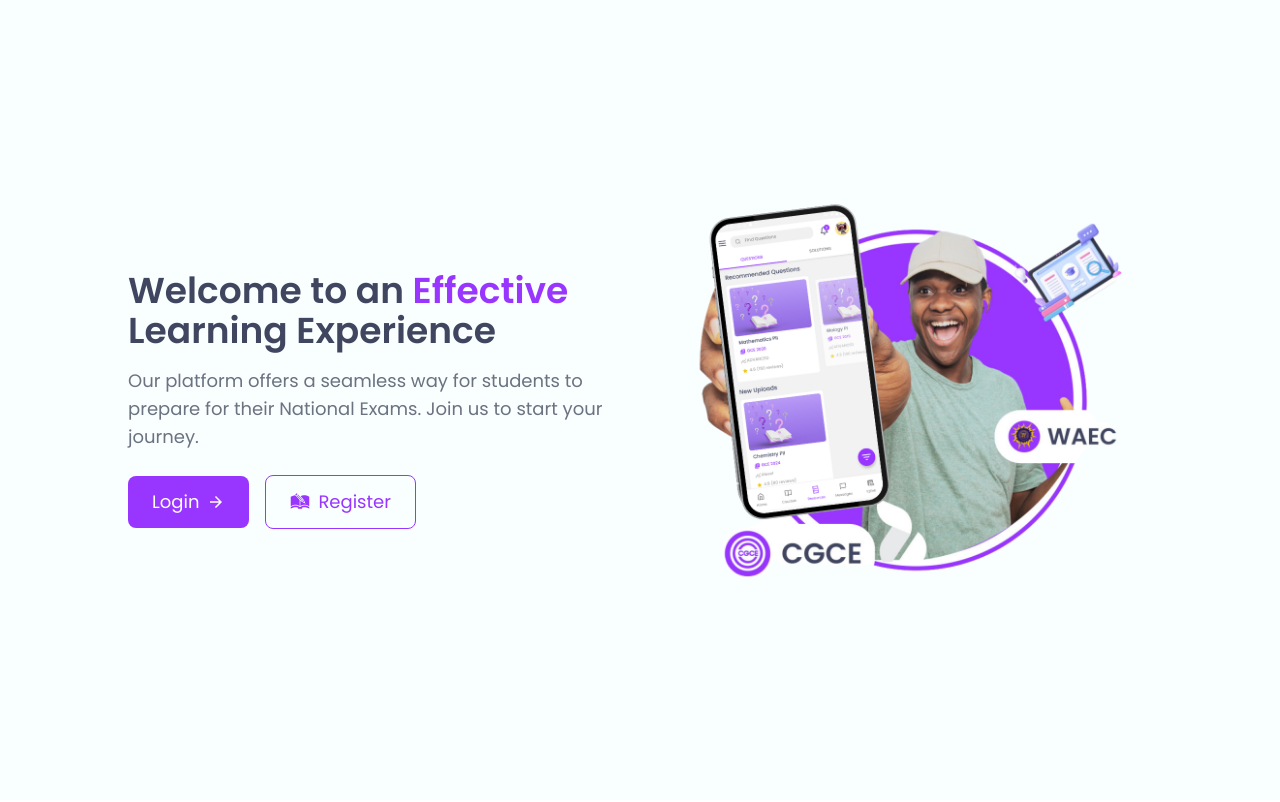
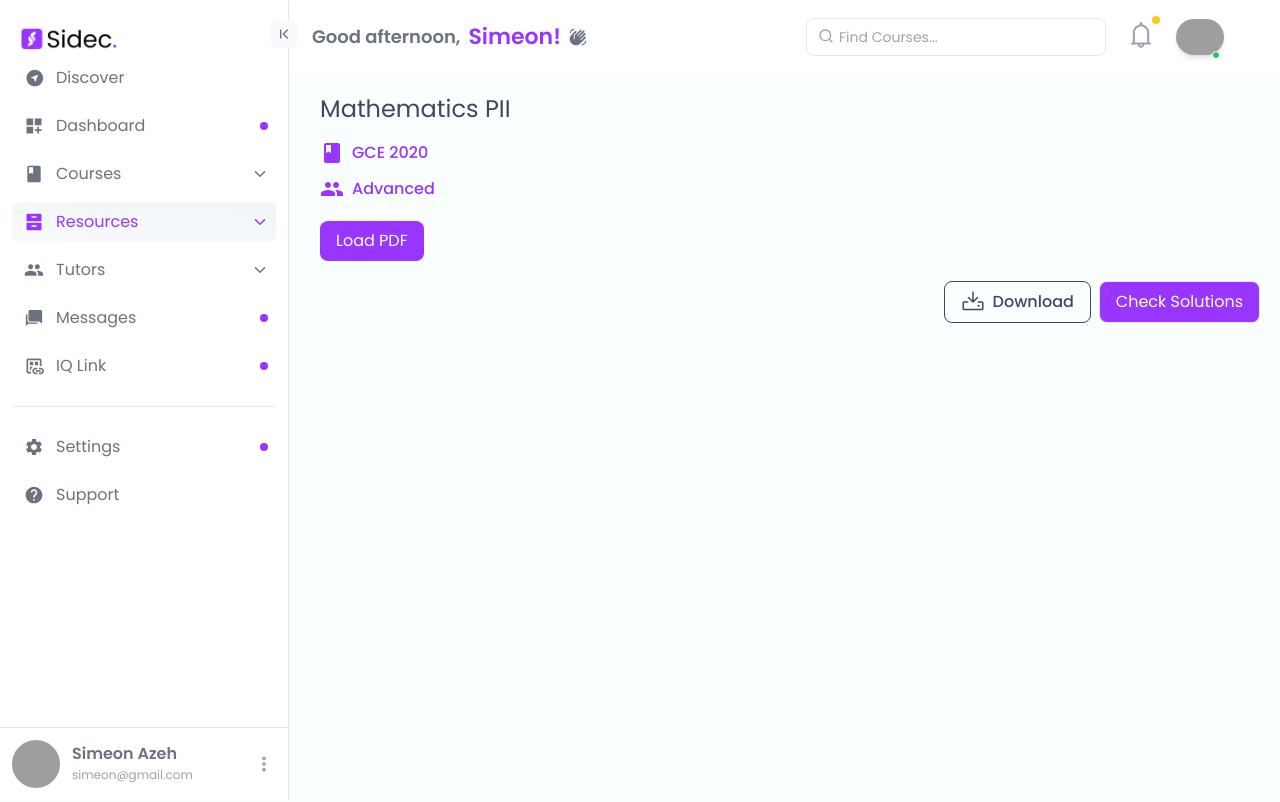
Before and after one commit to Simeon-Azeh/sidpreview, a React (Vite) app: page /resources/docs in a window 1280 px wide. Shown: the top 802 px of the page. Built offline with nearby package versions, Linux system fonts and the light colour scheme; grey boxes are pictures that could not be loaded.

Commit message:
added resources page to view questions and solutions

```diff
--- a/package.json
+++ b/package.json
@@ -23,10 +23,11 @@
     "react-confetti": "^6.1.0",
     "react-content-loader": "^7.0.2",
     "react-dom": "^18.3.1",
-    "react-icons": "^5.2.1",
+    "react-icons": "^5.3.0",
+    "react-pdf": "^9.1.0",
     "react-phone-input-2": "^2.15.1",
     "react-quill": "^2.0.0",
-    "react-router-dom": "^6.25.1",
+    "react-router-dom": "^6.26.1",
     "react-select": "^5.8.0",
     "react-select-country-list": "^2.2.3",
     "react-toggle": "^4.1.3",
--- a/src/App.jsx
+++ b/src/App.jsx
@@ -30,6 +30,7 @@ import ForgotPassword from './pages/Authentication/ForgotPass';
 import CourseEnrollment from './pages/Courses/CourseEnrollment';
 import Quiz from './pages/Resources/Quiz';
 import CourseMaterial from './pages/Courses/CourseMaterial';
+import ResourceDocs from './pages/Resources/ResourceDocs';
 
 
 function ScrollToTop() {
@@ -74,6 +75,7 @@ function App() {
        <Route path="/resources/questions" element={<Questions/>} />
        <Route path="/resources/solutions" element={<Solutions/>} />
        <Route path="/resources/tests" element={<TestPage/>} />
+       <Route path='/resources/docs' element={<ResourceDocs/>} />
        <Route path="/tests/quiz" element={<Quiz/>} />
        <Route path="/tutors" element={<Tutors/>} />
        <Route path="/tutors/science" element={<ScienceTutors/>} />
--- a/src/components/support/WelcomeMessage.jsx
+++ b/src/components/support/WelcomeMessage.jsx
@@ -10,7 +10,7 @@ const WelcomeMessage = () => (
         <img src={MocktestImg} alt="Mocktest" className="w-full object-cover" />
       </div>
       <div>
-        <h2 className="text-2xl font-semibold mb-2 text-[#404660]">Welcome to Sidec support!</h2>
+        <h2 className="text-2xl font-medium mb-2 text-[#404660]">Welcome to Sidec support!</h2>
         <p className='text-gray-500'>Get help <span className='text-[#9835ff] font-medium'>anytime.</span> Our customer support team will be happy to help. <span className='text-[#9835ff] font-medium'>help.</span></p>
         <div className="relative mt-4">
           <input type="text" className="w-full border p-1 px-4 text-[16px] text-[#404660] rounded-md focus:outline-none pl-10" placeholder="How can we help you?" />
--- /dev/null
+++ b/src/pages/Resources/ResourceDocs.jsx
@@ -0,0 +1,145 @@
+import React, { useState } from 'react';
+import Sidebar, { SidebarItem, DropdownItem } from '../../components/Sidebar';
+import { MdDashboardCustomize, MdPeople, MdBook, MdSettings, MdHelp } from 'react-icons/md';
+import { RiCompassDiscoverFill, RiArchiveDrawerFill } from 'react-icons/ri';
+import { IoMdChatbubbles } from 'react-icons/io';
+import { MdOutlineDatasetLinked } from 'react-icons/md';
+import Navbar from '../../components/Navbar';
+import { Link } from 'react-router-dom';
+import { PiDownload } from "react-icons/pi";
+
+function ResourceDocs() {
+  document.title = "Resource Docs";
+  const [loadPDF, setLoadPDF] = useState(false);
+
+  const handleLoadPDF = () => {
+    setLoadPDF(true);
+  };
+
+  return (
+    <div className="flex h-screen font-poppins">
+      <div className='z-40'>
+        <Sidebar>
+          <Link to="/discover">
+            <SidebarItem icon={<RiCompassDiscoverFill size={20} />} text="Discover" />
+          </Link>
+          <Link to="/dashboard">
+            <SidebarItem icon={<MdDashboardCustomize size={20} />} text="Dashboard" alert />
+          </Link>
+
+          <SidebarItem icon={<MdBook size={20} />} text="Courses" >
+            <Link to="/courses">
+              <DropdownItem text="All" />
+            </Link>
+            <Link to="/courses/arts">
+              <DropdownItem text="Arts" />
+            </Link>
+            <Link to="/courses/science">
+              <DropdownItem text="Science" />
+            </Link>
+            <Link to="/courses/tech">
+              <DropdownItem text="Technology" />
+            </Link>
+            <Link to="/courses/specialization">
+              <DropdownItem text="Specialization" />
+            </Link>
+          </SidebarItem>
+
+          <SidebarItem icon={<RiArchiveDrawerFill size={20} />} text="Resources" active>
+            <Link to="/resources">
+              <DropdownItem text="All" />
+            </Link>
+            <Link to="/resources/questions">
+              <DropdownItem text="Questions" />
+            </Link>
+            <Link to="/resources/solutions">
+              <DropdownItem text="Solutions" />
+            </Link>
+            <Link to="/resources/tests">
+              <DropdownItem text="Test" />
+            </Link>
+          </SidebarItem>
+
+          <SidebarItem icon={<MdPeople size={20} />} text="Tutors">
+            <Link to="/tutors">
+              <DropdownItem text="All" />
+            </Link>
+            <Link to="/tutors/science">
+              <DropdownItem text="Science" />
+            </Link>
+            <Link to="/tutors/arts">
+              <DropdownItem text="Arts" />
+            </Link>
+            <Link to="/tutors/technology">
+              <DropdownItem text="Tech" />
+            </Link>
+            <Link to="/tutors/specialization">
+              <DropdownItem text="Specialization" />
+            </Link>
+          </SidebarItem>
+
+          <Link to="/messages">
+            <SidebarItem icon={<IoMdChatbubbles size={20} />} text="Messages" alert />
+          </Link>
+          <Link to="/iqlink">
+            <SidebarItem icon={<MdOutlineDatasetLinked size={20} />} text="IQ Link" alert />
+          </Link>
+          <hr className='my-4' />
+          <Link to="/settings">
+            <SidebarItem icon={<MdSettings size={20} />} text="Settings" alert />
+          </Link>
+          <Link to="/support">
+            <SidebarItem icon={<MdHelp size={20} />} text="Support" />
+          </Link>
+        </Sidebar>
+      </div>
+
+      <div className="flex-1 overflow-y-auto">
+        <div className="sticky top-0 z-10">
+          <Navbar />
+        </div>
+
+        <div className="w-full mx-auto lg:pl-16 p-5">
+          <h2 className="text-2xl text-secondary mb-4 text-[#404660] font-poppins ">Mathematics PII</h2>
+          <div className="flex items-center text-[#9835ff] mb-3">
+            <MdBook className="mr-2" size={24} />
+            <span className="font-medium">GCE 2020</span>
+          </div>
+          <div className="flex items-center text-[#9835ff] mb-5 ">
+            <MdPeople className="mr-2" size={24} />
+            <span className="font-medium">Advanced</span>
+          </div>
+
+          {loadPDF ? (
+            <iframe
+              src="https://drive.google.com/file/d/1s1JaLCIy3BCcNnYrwMJMmW-l56K8jDxg/preview"
+              className="w-full h-[70vh] lg:h-[100vh] bg-white rounded-lg mb-5"
+              title="Mathematics PII"
+              frameBorder="0"
+              allowFullScreen
+            />
+          ) : (
+            <button
+              className="bg-[#9835ff] text-[#fff] py-2 px-4 rounded-lg mb-5"
+              onClick={handleLoadPDF}
+            >
+              Load PDF
+            </button>
+          )}
+
+          <div className="flex lg:justify-end gap-2">
+            <button className="bg-primary text-[#404660] flex items-center py-2 px-4 rounded-lg font-medium border border-[#404660] hover:translate-y-[-5px] duration-300">
+              <PiDownload className="mr-2" size={24} />
+              <span>Download</span>
+            </button>
+            <button className="bg-[#9835ff] text-white border border-primary flex items-center py-2 px-4 rounded-lg  hover:translate-y-[-5px] duration-300">
+              <span>Check Solutions</span>
+            </button>
+          </div>
+        </div>
+      </div>
+    </div>
+  );
+}
+
+export default ResourceDocs;
--- a/src/pages/Support.jsx
+++ b/src/pages/Support.jsx
@@ -89,7 +89,7 @@ const Support = () => (
       <div className="sticky top-0 z-10">
         <Navbar />
       </div>
-      <div className="w-full mx-auto md:pl-16 font-poppins p-4 px-6">
+      <div className="w-full mx-auto lg:pl-16 font-poppins p-4 px-6">
         <div>
         <WelcomeMessage />
         </div>
```
Also changed, not shown: 1 other file (tests, documents, lock files or other folders).
